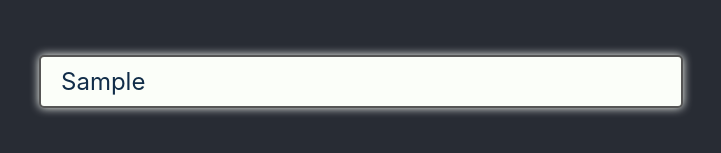
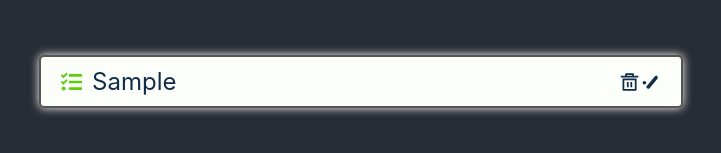
Before and after one commit to DimaLinker/ausgabe, a React (Create React App) app: page / in a window 1280 px wide. Both pictures are taken after typing "Sample" into the empty fields and a click on the button "Submit". Shown: the part 207-360 px from the top of the page, without its empty margins (279-1000 px from the left). Built offline with nearby package versions, Linux system fonts and the light colour scheme.

Commit message:
Loeschen

```diff
--- a/package.json
+++ b/package.json
@@ -8,6 +8,7 @@
     "@testing-library/user-event": "^13.5.0",
     "react": "^18.2.0",
     "react-dom": "^18.2.0",
+    "react-icons": "^5.0.1",
     "react-scripts": "5.0.1",
     "uuid": "^9.0.1",
     "web-vitals": "^2.1.4"
--- a/src/App.jsx
+++ b/src/App.jsx
@@ -11,12 +11,16 @@ function App() {
         setTodos([...todos, text])
     }
 
+    const deleteTodoHandler = (index) => {
+        setTodos(todos.filter((_, i) => i !== index))
+    }
+
 
   return (
     <div className="App">
         <h1>Gib deine Aufgaben ein</h1>
         <TodoForm addTodo={addTodoHandler} />
-        <TodoList todos={todos}/>
+        <TodoList todos={todos} deleteTodo={deleteTodoHandler}/>
     </div>
   );
 }
--- a/src/components/Todo.jsx
+++ b/src/components/Todo.jsx
@@ -1,10 +1,16 @@
 import React from 'react'
 import styles from './Todo.module.css'
+import {FaTasks} from "react-icons/fa";
+import {CgGoogleTasks} from "react-icons/cg";
+import {RiDeleteBin5Line} from "react-icons/ri";
 
-export const Todo = ({todo}) => {
+export const Todo = ({todo, deleteTodo, index}) => {
     return (
         <div className={styles.todo}>
+            <FaTasks className={styles.todotasks} />
             <div className={styles.todoText}>{todo}</div>
+            <RiDeleteBin5Line onClick={() => deleteTodo(index)} />
+            <CgGoogleTasks />
         </div>
     )
 }
--- a/src/components/Todo.module.css
+++ b/src/components/Todo.module.css
@@ -1,4 +1,4 @@
-.todo {
+.todo{
     display: flex;
     align-items: center;
     padding: 10px 20px;
@@ -17,3 +17,8 @@
     width: 100%;
     text-align: left;
 }
+
+.todotasks {
+    margin-right: 10px;
+    color: #5bce0f;
+}
--- a/src/components/TodoList.jsx
+++ b/src/components/TodoList.jsx
@@ -2,12 +2,12 @@ import React from 'react'
 import {Todo} from "./Todo";
 import styles from './TodoList.module.css'
 
-export const TodoList = ({todos, index}) => {
+export const TodoList = ({todos, deleteTodo}) => {
     return (
         <div className={styles.todoListContainer}>
-            {!todos.length && <h2>Sie haben noch keine Aufgaben.....</h2>}
+            {!todos.length &&  <h2>Sie haben noch keine Aufgaben.....</h2>}
             {todos.map((todo, index) => (
-                <Todo key={index} todo={todo} />
+                <Todo key={index} todo={todo} deleteTodo={deleteTodo} index={index}/>
             ))}
         </div>
     )
```
Also changed, not shown: 1 other file (tests, documents, lock files or other folders).
